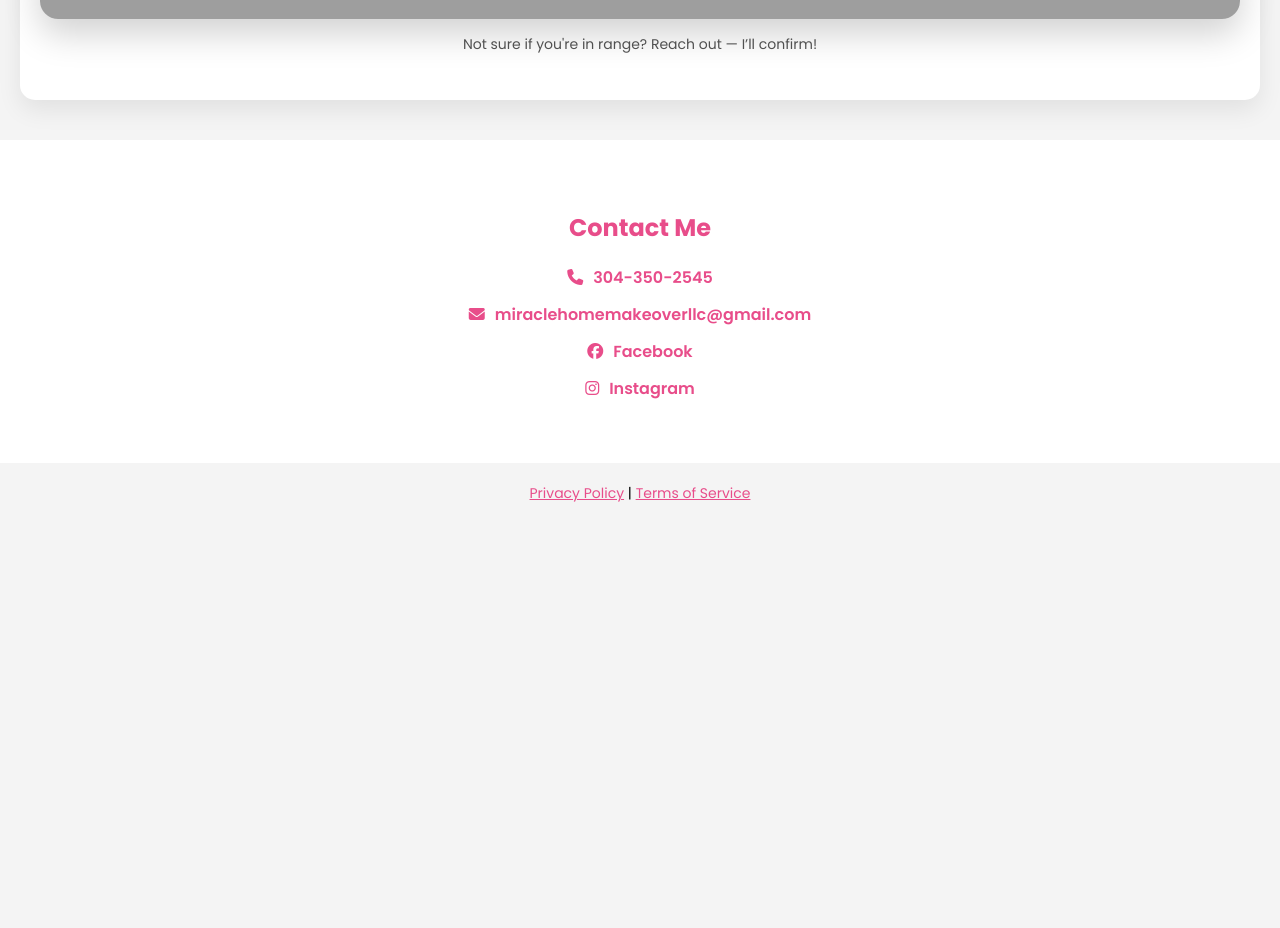
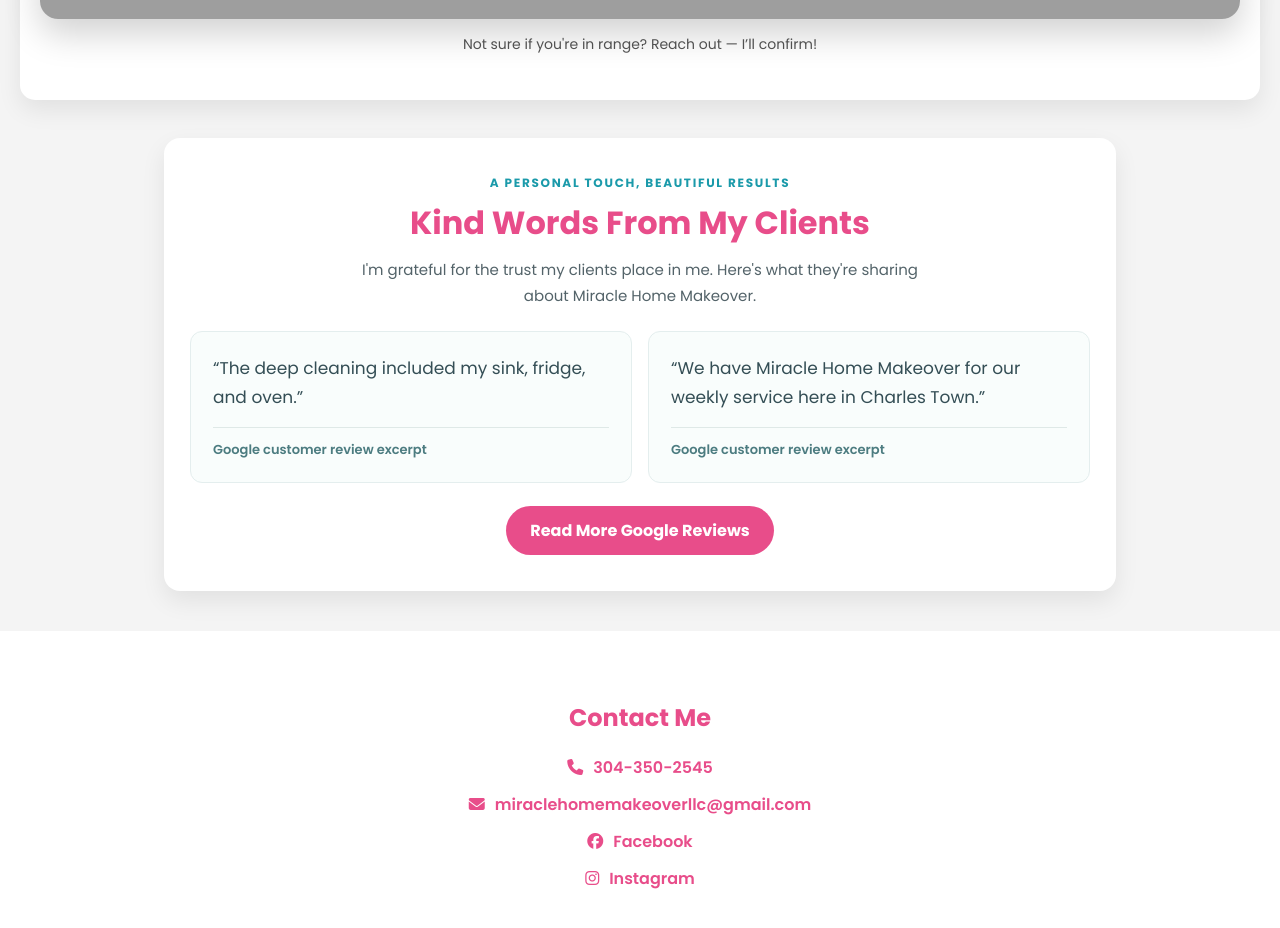
Before and after one commit to SavannaJakoby/Miracle-Home-Makeover, a plain HTML site: page index.html in a window 1280 px wide. Shown: the part 3655-4583 px from the top of the page. Before the commit the page ends 4299 px from the top, so only its background shows below. Drawn offline with Linux system fonts and the light colour scheme; some packages are replaced by stand-ins of ours; grey boxes are pictures that could not be loaded.

Commit message:
Add customer reviews section to homepage without changing existing content

```diff
--- a/index.html
+++ b/index.html
@@ -866,6 +866,99 @@ body {
 padding-bottom: 110px;
 }
 }
+
+/* Customer reviews — standalone homepage section */
+.customer-reviews {
+  max-width: 900px;
+  margin: 38px auto;
+  padding: 36px 26px;
+  border-radius: 16px;
+  background: #fff;
+  box-shadow: 0 10px 25px rgba(0,0,0,.08);
+  text-align: center;
+}
+.customer-reviews .reviews-eyebrow {
+  margin: 0 0 7px;
+  color: #1b9aaa;
+  font-size: 12px;
+  font-weight: 700;
+  letter-spacing: 1.7px;
+  text-transform: uppercase;
+}
+.customer-reviews h2 {
+  color: #e84d8a;
+  margin: 0 0 10px;
+  font-size: clamp(24px, 4vw, 32px);
+  font-weight: 700;
+}
+.customer-reviews .reviews-intro {
+  margin: 0 auto 23px;
+  max-width: 590px;
+  color: #536369;
+  font-size: 15px;
+  line-height: 1.7;
+}
+.customer-reviews .reviews-grid {
+  display: grid;
+  grid-template-columns: repeat(2, minmax(0, 1fr));
+  gap: 16px;
+  text-align: left;
+}
+.customer-reviews .review-card {
+  margin: 0;
+  padding: 22px;
+  border: 1px solid #e4eeee;
+  border-radius: 12px;
+  background: #f9fdfc;
+  display: flex;
+  flex-direction: column;
+  justify-content: space-between;
+}
+.customer-reviews .review-card blockquote {
+  margin: 0 0 16px;
+  color: #344e55;
+  font-size: 17px;
+  line-height: 1.65;
+}
+.customer-reviews .review-card figcaption {
+  padding-top: 12px;
+  border-top: 1px solid #dfe9e7;
+  color: #4c7c80;
+  font-size: 13px;
+  font-weight: 600;
+}
+.customer-reviews .reviews-link {
+  display: inline-block;
+  margin-top: 23px;
+  padding: 12px 24px;
+  border-radius: 999px;
+  background: #e84d8a;
+  color: white;
+  text-decoration: none;
+  font-weight: 700;
+  transition: background .2s ease, transform .2s ease;
+}
+.customer-reviews .reviews-link:hover,
+.customer-reviews .reviews-link:focus-visible {
+  background: #cf3b77;
+}
+.customer-reviews .reviews-link:focus-visible {
+  outline: 3px solid #1b9aaa;
+  outline-offset: 3px;
+}
+@media (max-width: 700px) {
+  .customer-reviews {
+    margin: 24px 12px;
+    padding: 28px 17px;
+  }
+  .customer-reviews .reviews-grid {
+    grid-template-columns: 1fr;
+  }
+  .customer-reviews .review-card blockquote {
+    font-size: 16px;
+  }
+}
+
 </style>
 <link rel="stylesheet" href="site-improvements.css">
 </head>
@@ -1049,6 +1142,24 @@ RESULTS
 <p class="small-note">Not sure if you're in range? Reach out — I’ll confirm!</p>
 </section>
 
+
+<section class="customer-reviews" id="reviews" aria-labelledby="customer-reviews-title">
+  <p class="reviews-eyebrow">A Personal Touch, Beautiful Results</p>
+  <h2 id="customer-reviews-title">Kind Words From My Clients</h2>
+  <p class="reviews-intro">I'm grateful for the trust my clients place in me. Here's what they're sharing about Miracle Home Makeover.</p>
+  <div class="reviews-grid">
+    <figure class="review-card">
+      <blockquote>“The deep cleaning included my sink, fridge, and oven.”</blockquote>
+      <figcaption>Google customer review excerpt</figcaption>
+    </figure>
+    <figure class="review-card">
+      <blockquote>“We have Miracle Home Makeover for our weekly service here in Charles Town.”</blockquote>
+      <figcaption>Google customer review excerpt</figcaption>
+    </figure>
+  </div>
+  <a class="reviews-link" href="https://www.google.com/maps/search/?api=1&amp;query=Miracle%20Home%20Makeover%20LLC&amp;query_place_id=ChIJ59Nw_pIGigkRhXFGTQxjpwQ" target="_blank" rel="noopener noreferrer">Read More Google Reviews</a>
+</section>
+
 <section id="contact" class="contact">
 <h2>Contact Me</h2>
 <a href="tel:13043502545"><i class="fa-solid fa-phone icon"></i>304-350-2545</a>
```
